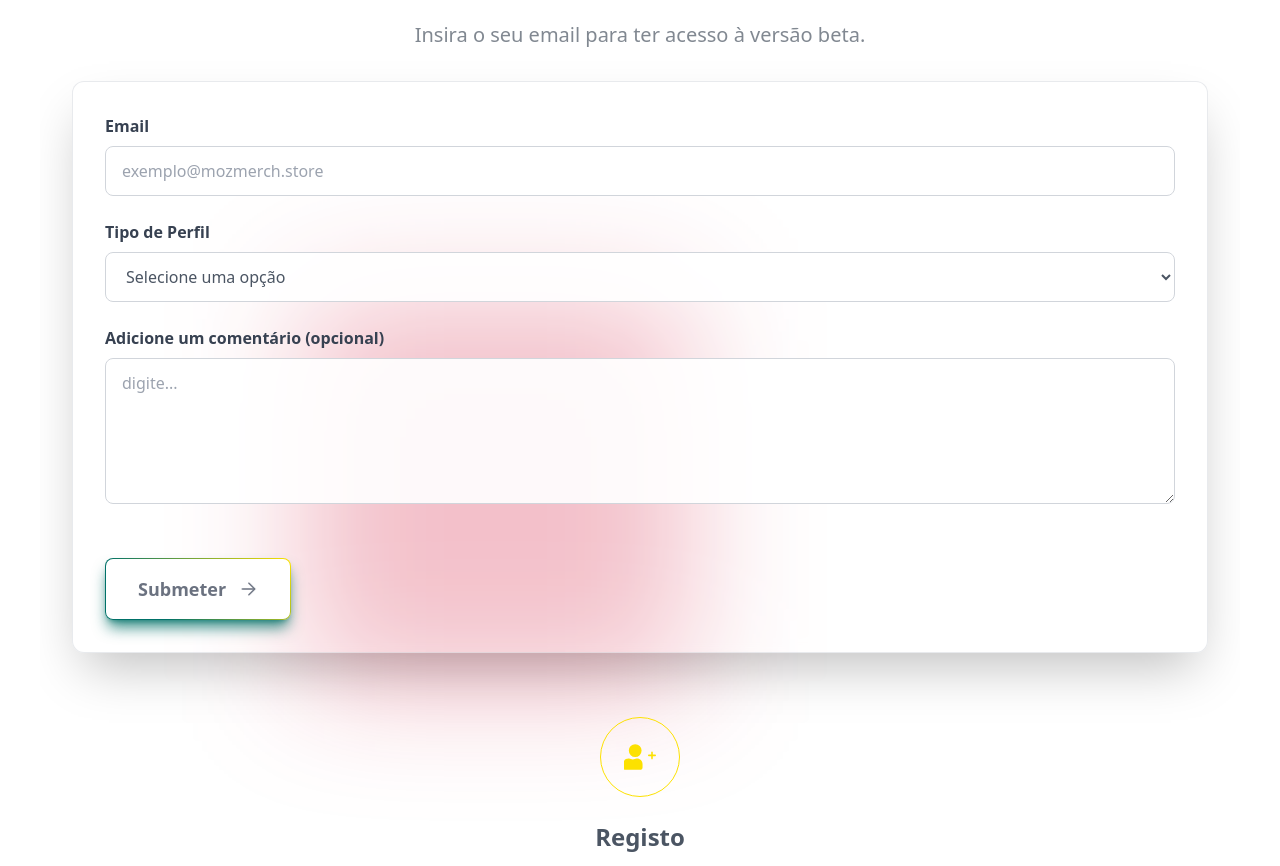
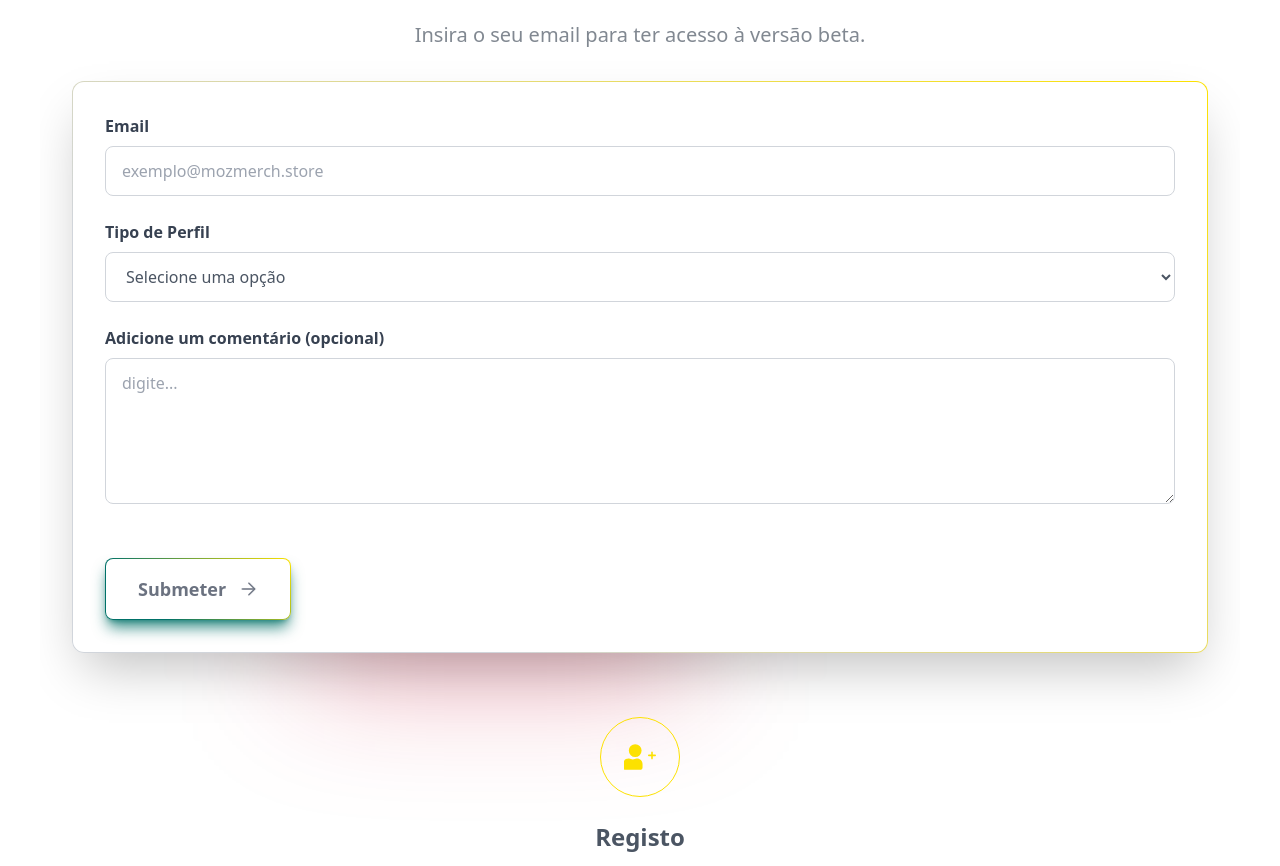
Before and after one commit to ndhambii/mozmerch.store, a plain HTML site: page index.html in a window 1280 px wide. Shown: the part 1673-2539 px from the top of the page. Drawn offline with nearby package versions, Linux system fonts and the light colour scheme; files whose address does not match are found by name.

Commit message:
add gradient border to form

```diff
--- a/index.html
+++ b/index.html
@@ -306,7 +306,8 @@
 				Insira o seu email para ter acesso à versão beta.
 			  </p>
 
-              <form id="waitlist-form" class="w-full rounded-xl p-6 md:p-8 text-left bg-white/15 backdrop-blur-sm border border-gray-300/50 rounded-2xl shadow-2xl fade-in-up">
+              <form id="waitlist-form" class="w-full rounded-xl p-6 md:p-8 text-left bg-white/15 backdrop-blur-sm border  rounded-2xl shadow-2xl fade-in-up"
+              style="border: 1px solid transparent; background: linear-gradient(white, white) padding-box, linear-gradient(45deg, #d1d5db 0%, #d1d5db 25%, #d1d5db 25%, #fce100 100%) border-box;">
                 <!-- Honeypot field for spam protection -->
                 <input type="text" id="mm-website" name="website" style="display: none;" tabindex="-1" autocomplete="off">
 
```
